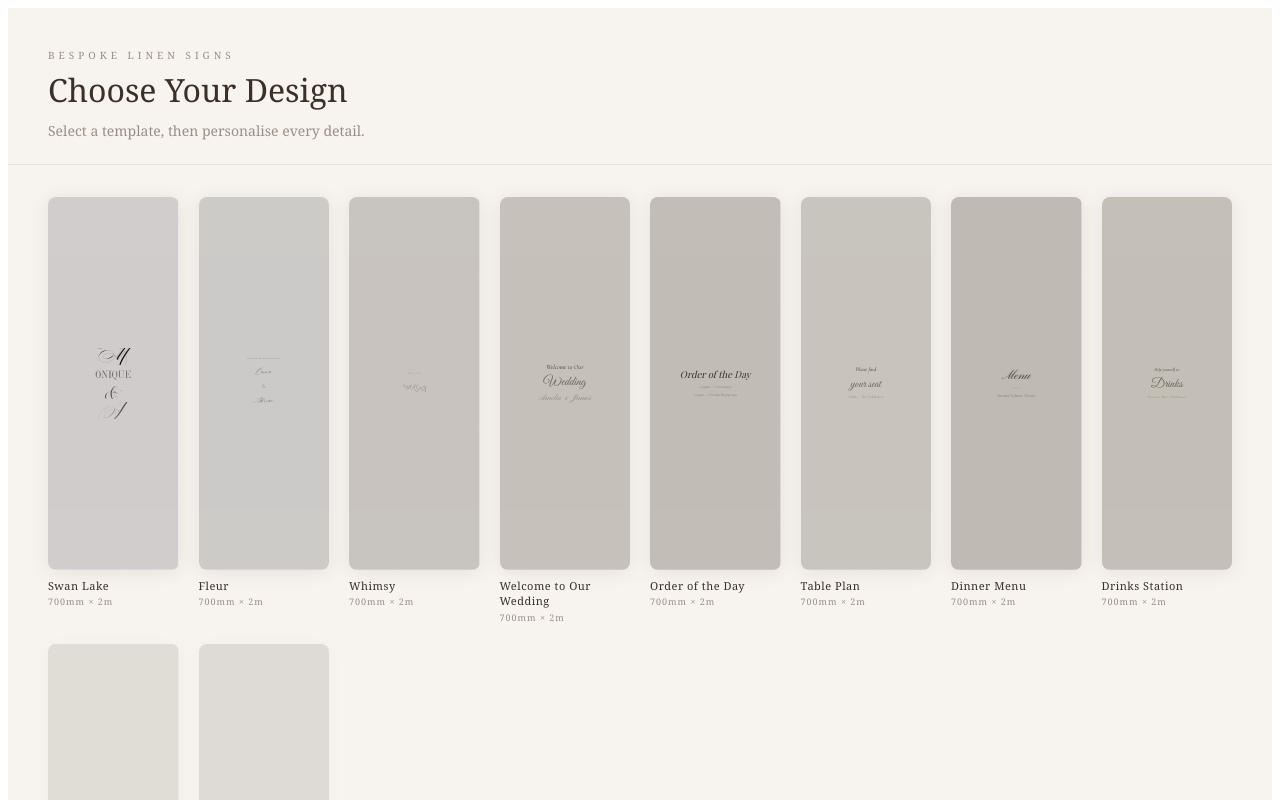
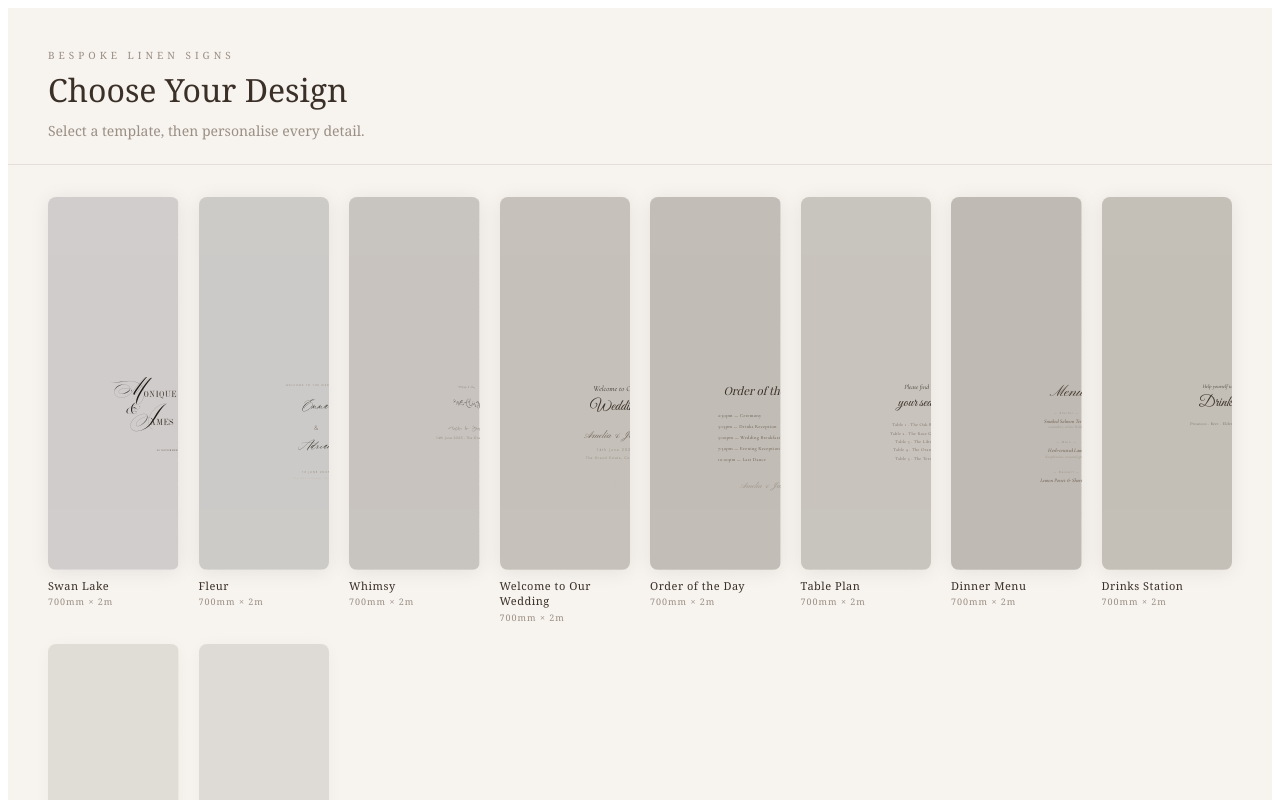
Before and after one commit to SignHustle/linen-sign-editor, a React (Vite) app: page / in a window 1280 px wide. Shown: the top 800 px of the page. Built offline with nearby package versions, Linux system fonts and the light colour scheme; a web font is replaced by a local one.

Commit message:
Fix gallery thumbnail to properly scale and position elements

```diff
--- a/src/App.jsx
+++ b/src/App.jsx
@@ -1191,15 +1191,41 @@ export default function LinenSignEditor() {
                   onMouseEnter={e => { if (!tmpl.placeholder) { e.currentTarget.style.transform="translateY(-3px)"; e.currentTarget.style.boxShadow="0 8px 32px rgba(0,0,0,0.14)"; }}}
                   onMouseLeave={e => { e.currentTarget.style.transform="none"; e.currentTarget.style.boxShadow="0 2px 20px rgba(0,0,0,0.08)"; }}>
                   <LinenTexture uid={tmpl.id}/>
-                  <div style={{position:"absolute",inset:8,display:"flex",flexDirection:"column",alignItems:"center",justifyContent:"center",gap:3,overflow:"hidden"}}>
-                    {tmpl.elements.slice(0, 4).map((el, i) => el.type === "text" && (
-                      <div key={el.id} style={{fontFamily:(getAllFonts().find(f=>f.id===el.fontId)||FONTS[0]).family,
-                        fontSize:Math.min(el.fontSize*0.25,13),color:el.color,textAlign:"center",
-                        fontStyle:el.italic?"italic":"normal",opacity:i===0?1:0.65,
-                        lineHeight:1.25,width:"100%",overflow:"hidden",whiteSpace:"nowrap",textOverflow:"ellipsis"}}>
-                        {el.content}
-                      </div>
-                    ))}
+                  <div style={{position:"absolute",inset:0,overflow:"hidden"}}>
+                    {(() => {
+                      const textEls = tmpl.elements.filter(el => el.type === "text");
+                      if (!textEls.length) return null;
+                      const minY = Math.min(...textEls.map(el => el.y));
+                      const maxY = Math.max(...textEls.map(el => el.y + (el.fontSize || 20) * (el.lineHeight || 1.2)));
+                      const contentH = maxY - minY;
+                      const allW = textEls.map(el => (el.x || 0) + (el.width || 340));
+                      const contentW = Math.max(...allW);
+                      const scale = Math.min(110 / contentW, 110 / contentH, 0.35);
+                      return (
+                        <div style={{position:"absolute",inset:0,display:"flex",alignItems:"center",justifyContent:"center"}}>
+                          <div style={{position:"relative",transform:`scale(${scale})`,transformOrigin:"center center"}}>
+                            {textEls.map((el) => (
+                              <div key={el.id} style={{
+                                position:"absolute",
+                                left:el.x - (Math.min(...textEls.map(e=>e.x))),
+                                top:el.y - minY,
+                                fontFamily:(getAllFonts().find(f=>f.id===el.fontId)||FONTS[0]).family,
+                                fontSize:el.fontSize,
+                                color:el.color,
+                                textAlign:el.align||"center",
+                                fontStyle:el.italic?"italic":"normal",
+                                lineHeight:el.lineHeight||1.2,
+                                width:el.width,
+                                letterSpacing:el.letterSpacing||0,
+                                whiteSpace:"nowrap",
+                              }}>
+                                {el.content}
+                              </div>
+                            ))}
+                          </div>
+                        </div>
+                      );
+                    })()}
                   </div>
                   {tmpl.placeholder && (
                     <div style={{position:"absolute",inset:0,display:"flex",alignItems:"center",justifyContent:"center"}}>
```
